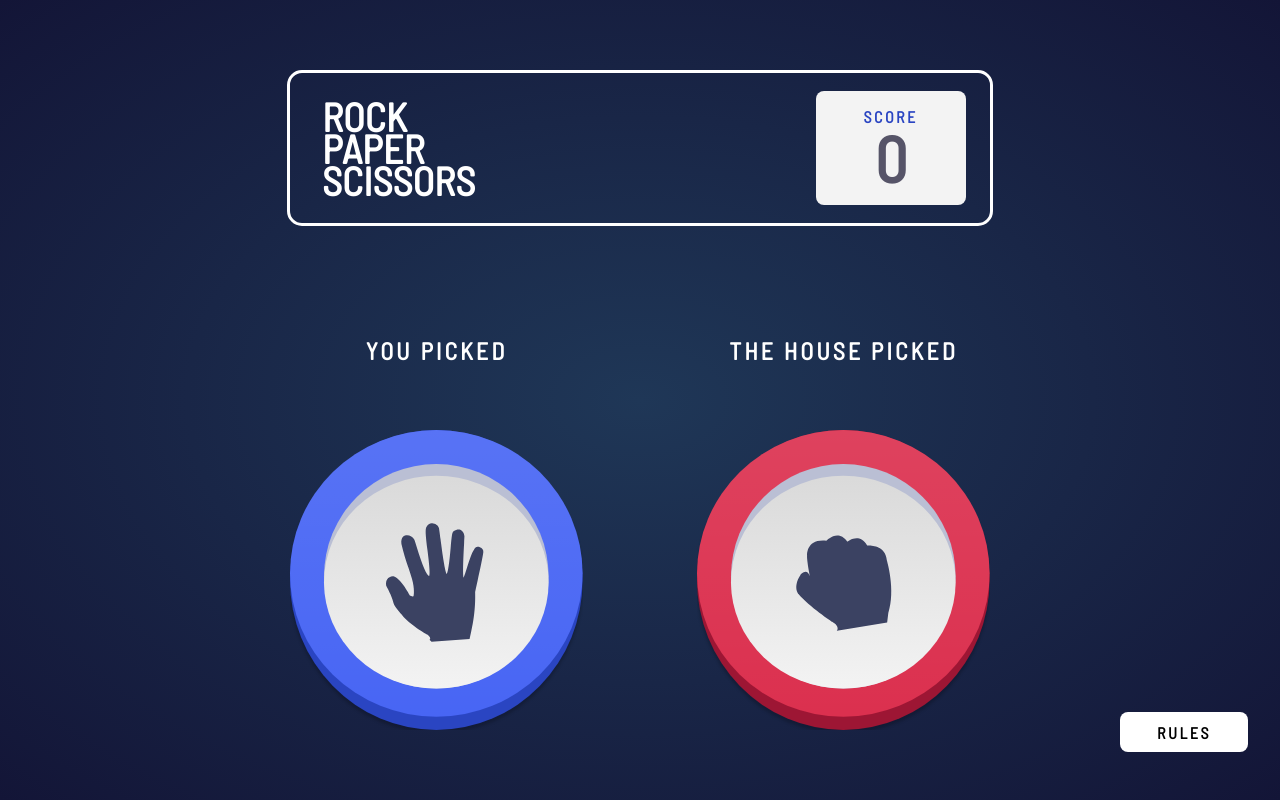
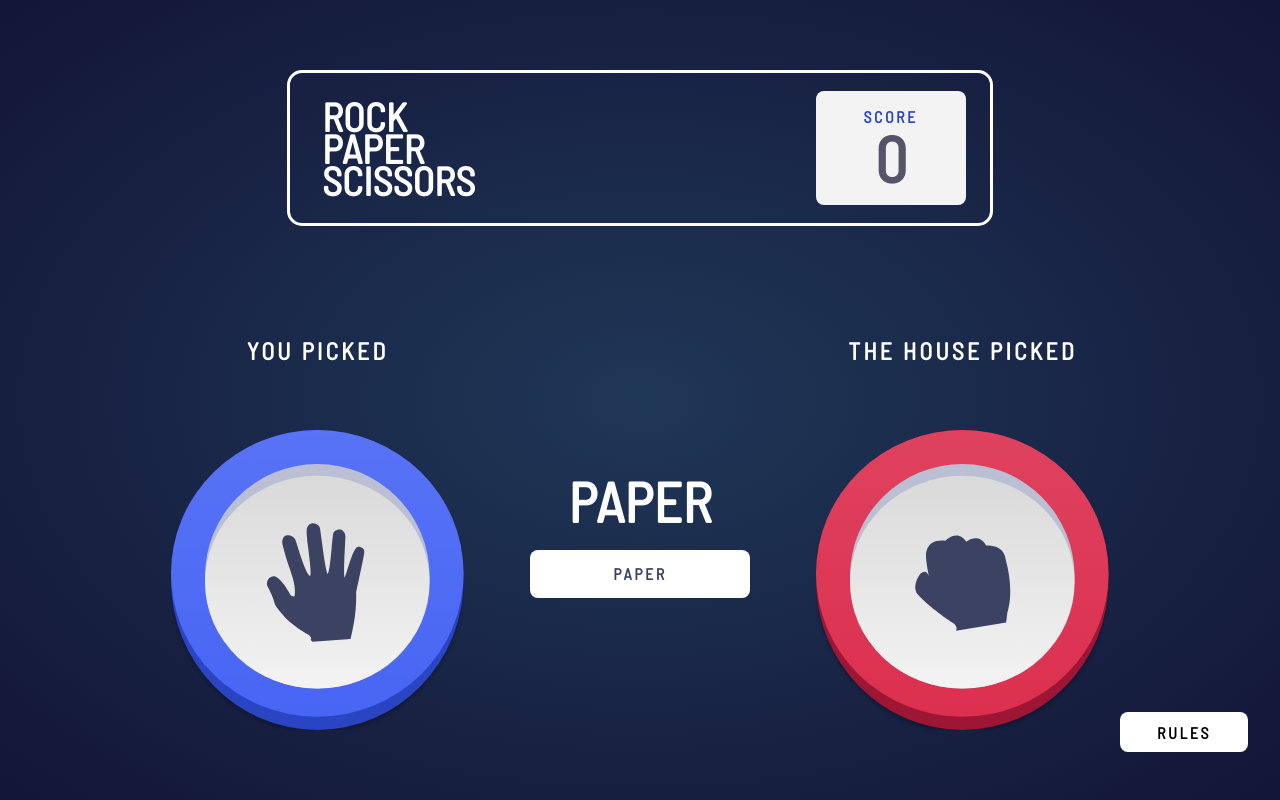
Before and after one commit to AlekseyVY/rock_paper_scissor, a React (Create React App) app: page / in a window 1280 px wide. Both pictures are taken after a click on the element 504 px from the left and 423 px from the top of the page. Built offline with nearby package versions, Linux system fonts and the light colour scheme.

Commit message:
feature: added middle block with win/lose text and play again button

```diff
--- a/src/modules/game_component/main.game.style.tsx
+++ b/src/modules/game_component/main.game.style.tsx
@@ -1,7 +1,7 @@
 import styled from 'styled-components';
 
 export const Container = styled.div`
-  width: 700px;
+  width: 938px;
   height: 395px;
   display: flex;
   align-items: center;
--- a/src/modules/game_resolution/GameResolution.tsx
+++ b/src/modules/game_resolution/GameResolution.tsx
@@ -1,10 +1,11 @@
 import React from 'react';
 // import { useDispatch, useSelector } from 'react-redux';
 import {
+  AgainButton,
   Container,
   LeftBlock,
   LeftBlockBot,
-  LeftBlockTop,
+  LeftBlockTop, MiddleBlock, MiddleBlockBot, MiddleBlockTop,
   RightBlock,
   RightBlockBot,
   RightBlockTop,
@@ -34,6 +35,16 @@ function GameResolution({ choice }: choiceProp) {
           <ChoiceRender choice={choice} />
         </LeftBlockBot>
       </LeftBlock>
+      <MiddleBlock>
+        <MiddleBlockTop>
+          {choice}
+        </MiddleBlockTop>
+        <MiddleBlockBot>
+          <AgainButton>
+            {choice}
+          </AgainButton>
+        </MiddleBlockBot>
+      </MiddleBlock>
       <RightBlock>
         <RightBlockTop>
           the house picked
--- a/src/modules/game_resolution/game.resolution.style.tsx
+++ b/src/modules/game_resolution/game.resolution.style.tsx
@@ -1,7 +1,7 @@
 import styled from 'styled-components';
 
 export const Container = styled.div`
-  width: 700px;
+  width: 938px;
   height: 395px;
   display: flex;
   justify-content: space-between;
@@ -69,3 +69,50 @@ export const RightBlockBot = styled.div`
   width: 293px;
   height: 300px;
 `;
+
+export const MiddleBlock = styled.div`
+  width: 220px;
+  height: 131px;
+  display: flex;
+  flex-direction: column;
+  align-items: center;
+  justify-content: space-between;
+`;
+
+export const MiddleBlockTop = styled.div`
+  width: 220px;
+  height: 67px;
+  font-family: Barlow Semi Condensed, serif;
+  font-size: 56px;
+  font-style: normal;
+  font-weight: 700;
+  line-height: 67px;
+  letter-spacing: 0px;
+  text-align: center;
+  text-transform: uppercase;
+  color: #ffffff;
+`;
+
+export const MiddleBlockBot = styled.div`
+  width: 220px;
+  height: 48px;
+`;
+
+export const AgainButton = styled.div`
+  width: 220px;
+  height:48px ;
+  display: flex;
+  align-items: center;
+  justify-content: center;
+  background-color: #ffffff;
+  border-radius: 8px;
+  font-family: Barlow Semi Condensed, serif;
+  font-size: 16px;
+  font-style: normal;
+  font-weight: 600;
+  line-height: 19px;
+  letter-spacing: 2.5px;
+  text-align: left;
+  text-transform: uppercase;
+  color: #3B4262;
+`;
```
Also changed, not shown: src/middleware/winnerCheck.ts (added).
